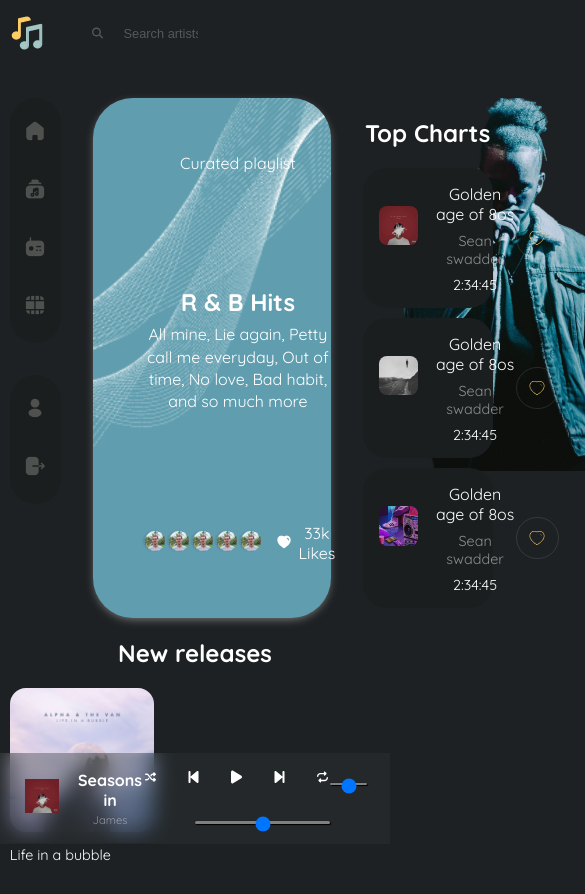
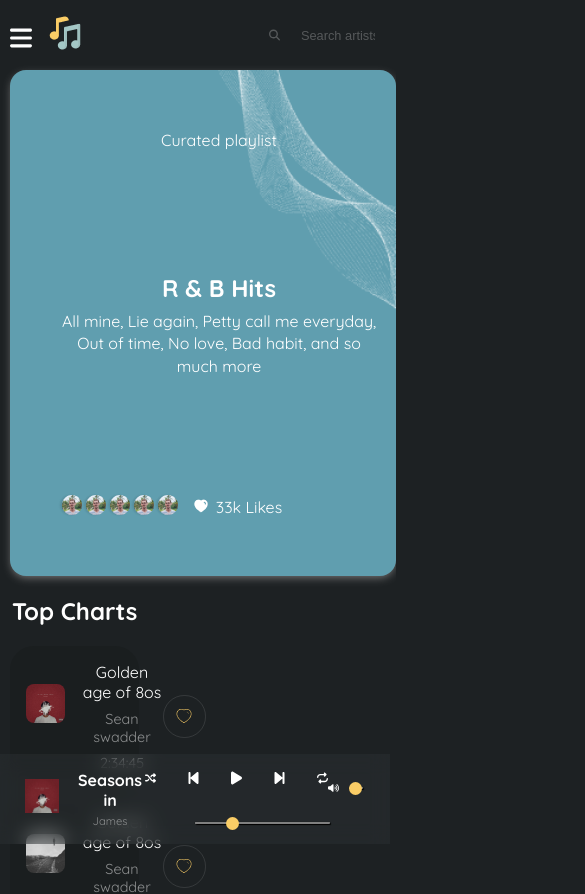
Before and after one commit to The-indigo/kaboom, a React (Create React App) app: page / in a window 390 px wide. Shown: the top 894 px of the page, 585 px wide, since content can reach past the window. Built offline with nearby package versions, Linux system fonts and the light colour scheme.

Commit message:
mobile home

```diff
--- a/src/components/Home/Home.css
+++ b/src/components/Home/Home.css
@@ -18,10 +18,17 @@
 
 .audio-container,
 .audio-player-details,
-.audio-top-controls {
+.audio-top-controls,
+.volume-control {
     display: flex;
     /* border: 2px solid yellow; */
 
+}
+
+.volume-control {
+    align-items: center;
+    gap: .5rem;
+    margin-bottom: 1.4rem;
 }
 
 .audio-div {
@@ -74,23 +81,24 @@
 
 .audio-top-controls {
     gap: 2rem;
+    /* align-self: center; */
     justify-content: center;
 }
 
 .audio-bottom-controls {
+    /* border: 2px solid red; */
     margin-top: 1.4rem;
     margin-left: 3rem;
 }
 
 input[type=range] {
-
     width: 100%;
-    background: transparent;
+    /* background: red; */
     -webkit-appearance: none;
 }
 
-
 input[type=range]::-webkit-slider-runnable-track {
+    -webkit-appearance: none;
     width: 100%;
     height: 2.4px;
     background: grey;
@@ -101,7 +109,7 @@ input[type=range]::-webkit-slider-runnable-track {
 }
 
 input[type=range]::-webkit-slider-thumb {
-    /* -webkit-appearance: none; */
+    -webkit-appearance: none;
     height: 13px;
     width: 13px;
     border-radius: 50%;
@@ -113,28 +121,26 @@ input[type=range]:focus {
     outline: none;
 }
 
-input[type=range]:focus::-webkit-slider-runnable-track {
-    background: grey;
+
+
+
+input[type="range"]::-moz-range-progress {
+    background-color: #43e5f7;
 }
 
-
-input[type=range]::-ms-fill-lower {
-    background: #FACD66;
+input[type="range"]::-moz-range-track {
+    background-color: #9a905d;
 }
 
-input[type=range]::-ms-fill-upper {
-    background: red;
+/* IE*/
+input[type="range"]::-ms-fill-lower {
+    background-color: #43e5f7;
 }
 
-input[type=range]:focus::-ms-fill-lower {
-    background: #FACD66;
-
+input[type="range"]::-ms-fill-upper {
+    background-color: #9a905d;
 }
 
-input[type=range]:focus::-ms-fill-upper {
-    background: #FACD66;
-
-}
 
 @supports(-webkit-backdrop-filter: none) or (backdrop-filter: none) {
     .audio-div {
@@ -142,3 +148,11 @@ input[type=range]:focus::-ms-fill-upper {
         backdrop-filter: blur(10px);
     }
 }
+
+@media (max-width:800px) {
+    .nav-hero-section {
+        flex-direction: column;
+        margin-top: 1rem;
+    }
+
+}
--- a/src/components/Home/Home.js
+++ b/src/components/Home/Home.js
@@ -1,7 +1,7 @@
 import React, { useEffect, useLayoutEffect, useState } from "react";
 import axios from "axios";
 import { FontAwesomeIcon } from "@fortawesome/react-fontawesome";
-import { faShuffle,faBackwardStep,faForwardStep,faPlay,faRepeat} from "@fortawesome/free-solid-svg-icons";
+import { faShuffle,faBackwardStep,faForwardStep,faPlay,faRepeat,faVolumeHigh} from "@fortawesome/free-solid-svg-icons";
 import "./Home.css";
 import Newreleases from "../shared/Newreleases/Newreleases";
 import Search from "../shared/Search/Search";
@@ -199,11 +199,17 @@ const Home = () => {
           />
             </div>
                  <div className="audio-bottom-controls">
-                  <input type={"range"}/>
+                  <input type={"range"} min="0" value="25" max="100"/>
             </div>
             </div>
-             <div className="audio-volume-controls">
-                  <input type={"range"}/>
+            <div className="audio-volume-controls volume-control">
+                          <FontAwesomeIcon
+            icon={faVolumeHigh}
+            size="1x"
+            width={11}
+            className="audio-icon"
+              />
+                  <input type={"range"} min="0" value="25" max="200"/>
             </div>
               </div>
            <audio id="audio-player"
--- a/src/components/Mainpage/Mainpage.css
+++ b/src/components/Mainpage/Mainpage.css
@@ -66,3 +66,19 @@
     width: 35%;
     max-width: 500px;
 }
+
+@media (max-width:800px) {
+    .hero-section {
+        width: 100%;
+        height: 60vh;
+        border-radius: 1rem;
+        background-image: url("/images/mobilebackground.png");
+        background-size: contain;
+
+    }
+
+    .hero-section-image {
+        display: none;
+
+    }
+}
--- a/src/components/Mainpage/Mainpage.js
+++ b/src/components/Mainpage/Mainpage.js
@@ -29,7 +29,7 @@ const Mainpage = ({topChartsClick}) => {
                     <img src="images/likes2.png" alt="likes by profile"/>
                   </div>
                   </div>
-                  <div>
+                  <div className="heart-white-div">
                     <img src="images/heartwhite.png" alt="white heart icon"/>
                   </div>
                   <p>33k Likes</p>
--- a/src/components/shared/Nav/Nav.css
+++ b/src/components/shared/Nav/Nav.css
@@ -16,8 +16,8 @@
     margin-bottom: 2rem;
 }
 
-/* .navigation-icon-div {
-    background: #FACD66;
-
-    box-shadow: 0px 0px 11px rgba(250, 205, 102, 0.25);
-} */
+@media (max-width:800px) {
+    .navigation {
+        display: none;
+    }
+}
--- a/src/components/shared/Search/Search.css
+++ b/src/components/shared/Search/Search.css
@@ -50,3 +50,19 @@ input::placeholder {
 .search-icon {
     color: rgba(255, 255, 255, 0.25);
 }
+
+@media (min-width:800px) {
+    .mobile-menu-icon {
+        display: none;
+    }
+}
+
+@media (max-width:800px) {
+    .mobile-menu-icon {
+        margin-right: 1rem;
+    }
+
+    .header {
+        justify-content: space-between;
+    }
+}
--- a/src/components/shared/Search/Search.js
+++ b/src/components/shared/Search/Search.js
@@ -1,14 +1,24 @@
 import React from "react"
 import "./Search.css"
 import { FontAwesomeIcon } from "@fortawesome/react-fontawesome";
-import { faSearch} from "@fortawesome/free-solid-svg-icons";
+import { faSearch,faBars} from "@fortawesome/free-solid-svg-icons";
 const Search = () => {
     return (
         <>
-    <header className="header">
+        <header className="header">
+          <div>
+
+    <FontAwesomeIcon
+            icon={faBars}
+            size="2x"
+            width={22}
+            className="mobile-menu-icon"
+          />
         <img src="images/logo.png" alt="logo" />
+          </div>
 
-        <div className={"searchinput-div"}>
+
+        <div className="searchinput-div">
           <FontAwesomeIcon
             icon={faSearch}
             size="1x"
```
Also changed, not shown: public/images/mobilebackground.png (added).
